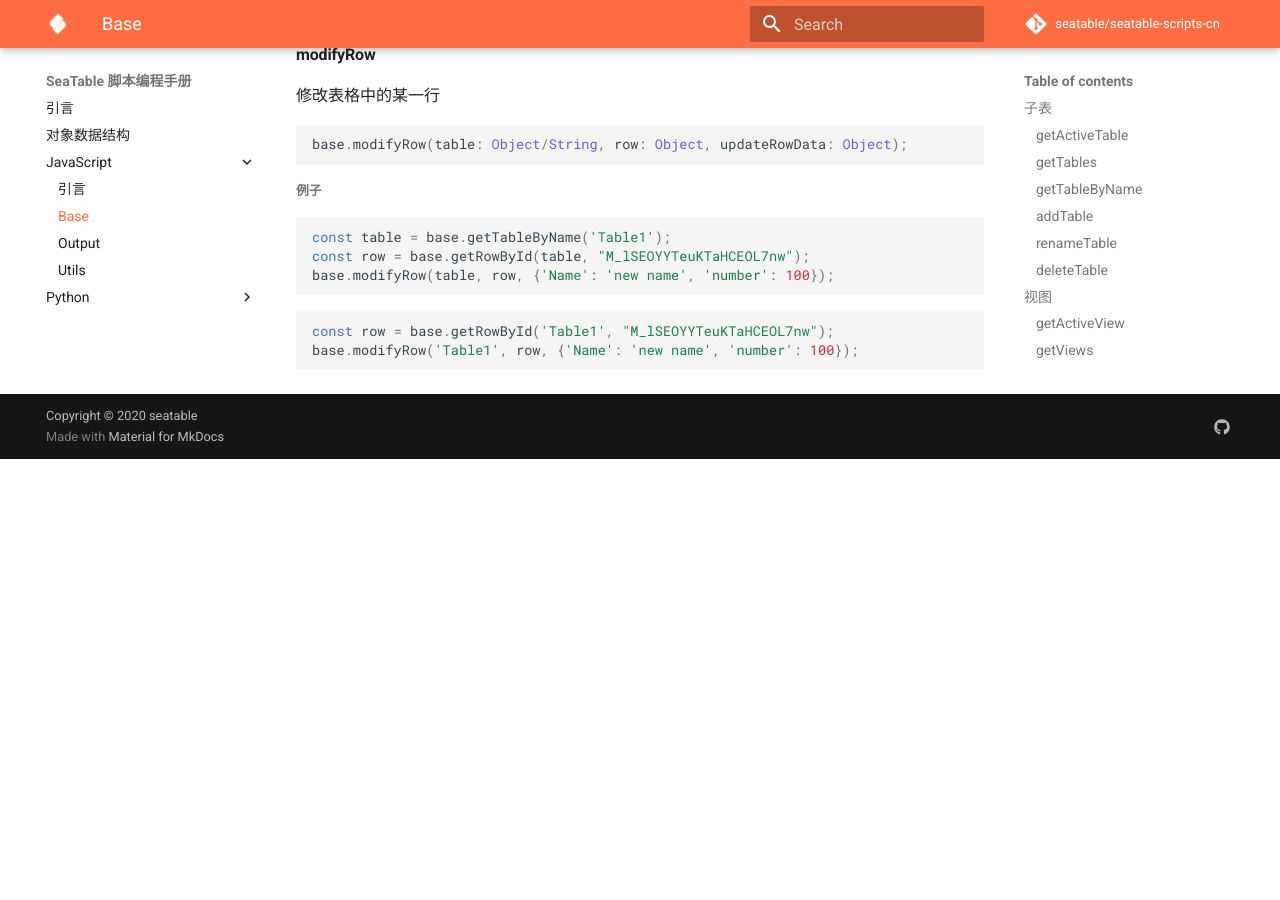
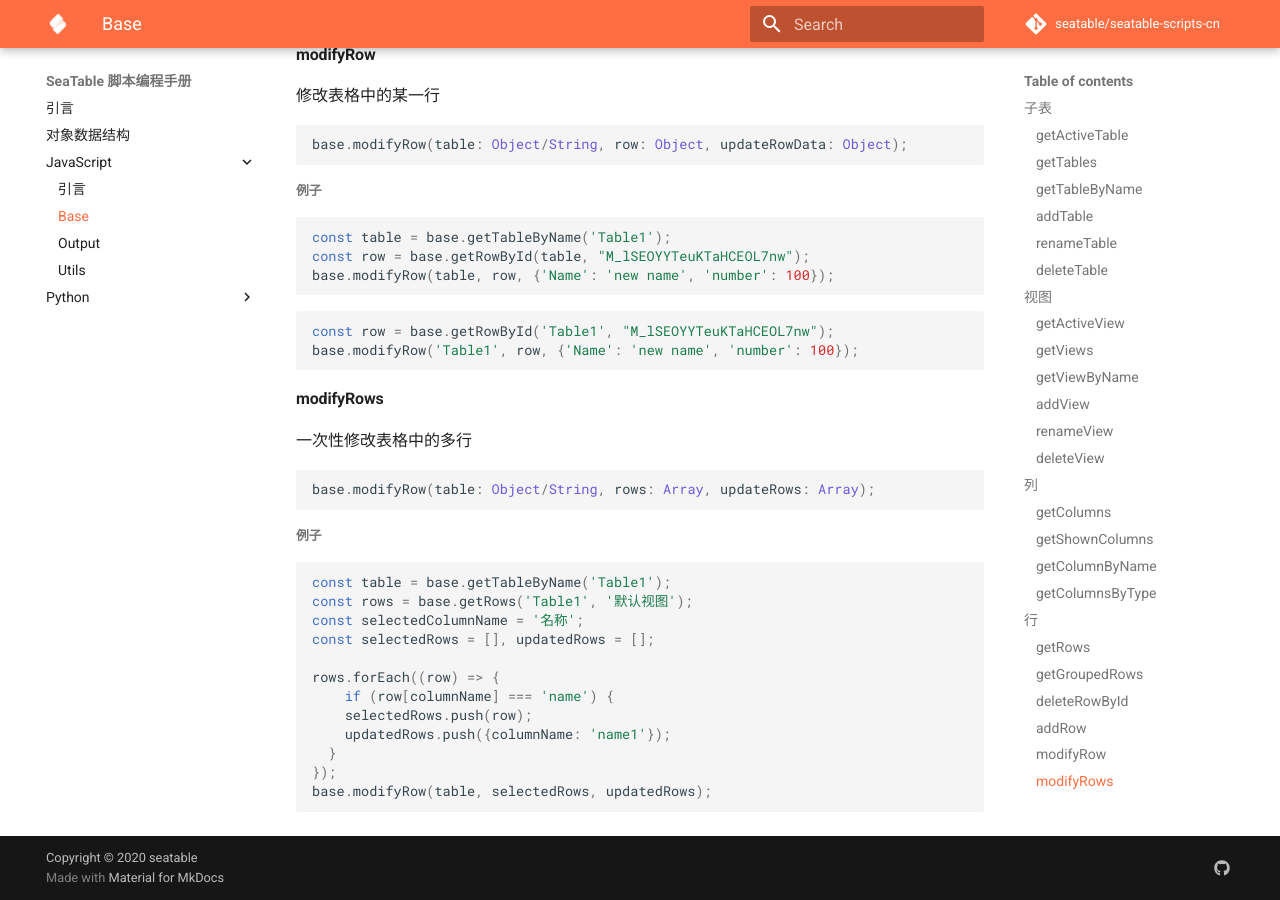
Before and after one commit to seatable/seatable-scripts-cn, an MkDocs documentation site: the page built from manual/javascript/base.md, in a window 1280 px wide and 900 px high, scrolled down 6642 px. Built offline with MkDocs 1.6.1 and Material for MkDocs 9.7.7, drawn with Linux system fonts in a browser that asks for light colours; comment, search, counter and statistics services are not loaded; before the commit the page ends 7101 px from its top, so only the background shows below that.

Commit message:
modifyrows

````diff
--- a/manual/javascript/base.md
+++ b/manual/javascript/base.md
@@ -415,3 +415,28 @@
 const row = base.getRowById('Table1', "M_lSEOYYTeuKTaHCEOL7nw");
 base.modifyRow('Table1', row, {'Name': 'new name', 'number': 100});
 ```
+
+#### modifyRows
+
+一次性修改表格中的多行
+
+```javascript
+base.modifyRow(table: Object/String, rows: Array, updateRows: Array);
+```
+
+##### 例子
+
+```javascript
+const table = base.getTableByName('Table1');
+const rows = base.getRows('Table1', '默认视图');
+const selectedColumnName = '名称';
+const selectedRows = [], updatedRows = [];
+
+rows.forEach((row) => {
+	if (row[columnName] === 'name') {
+    selectedRows.push(row);
+    updatedRows.push({columnName: 'name1'});
+  }
+});
+base.modifyRow(table, selectedRows, updatedRows);
+```
````
